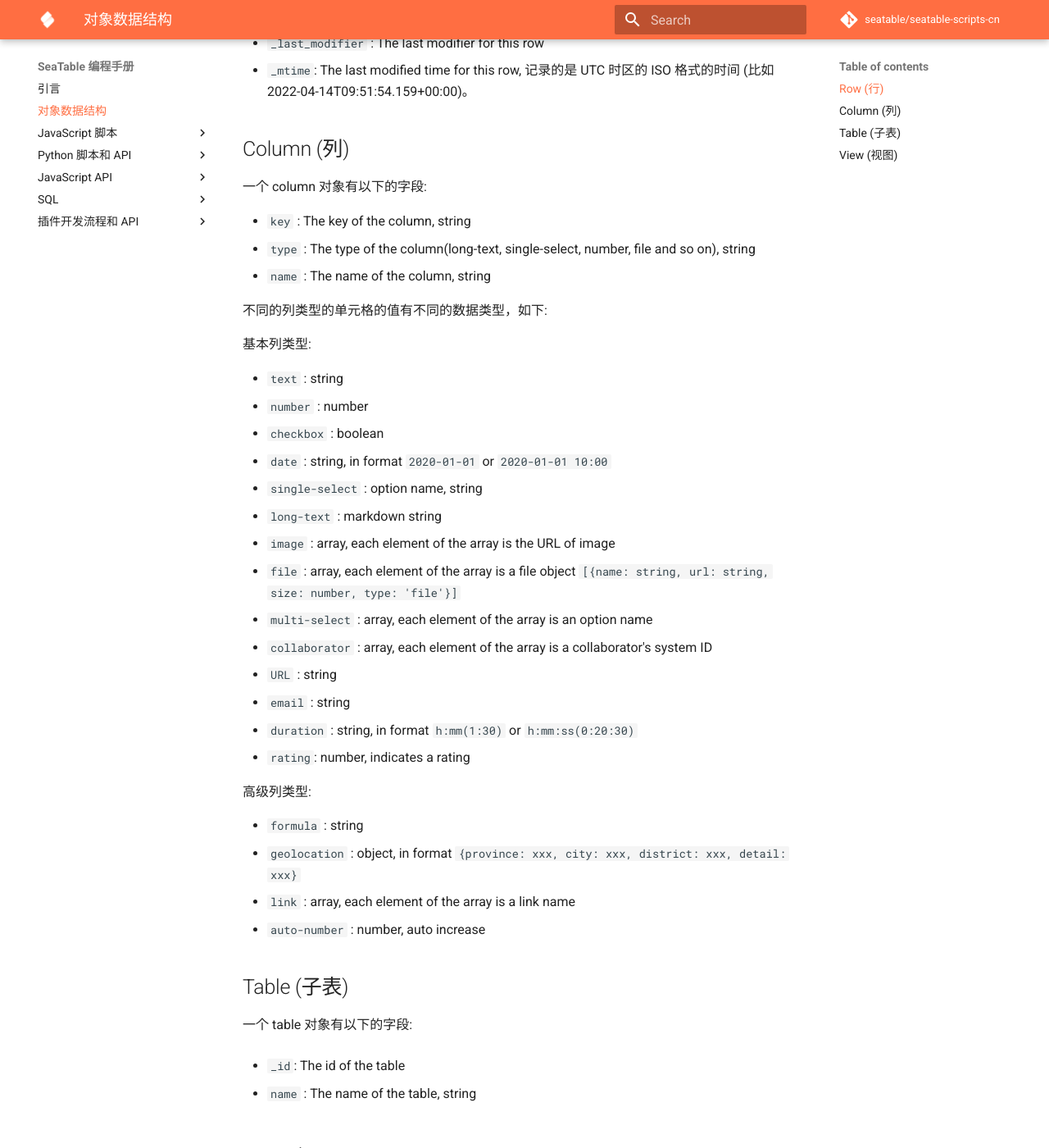
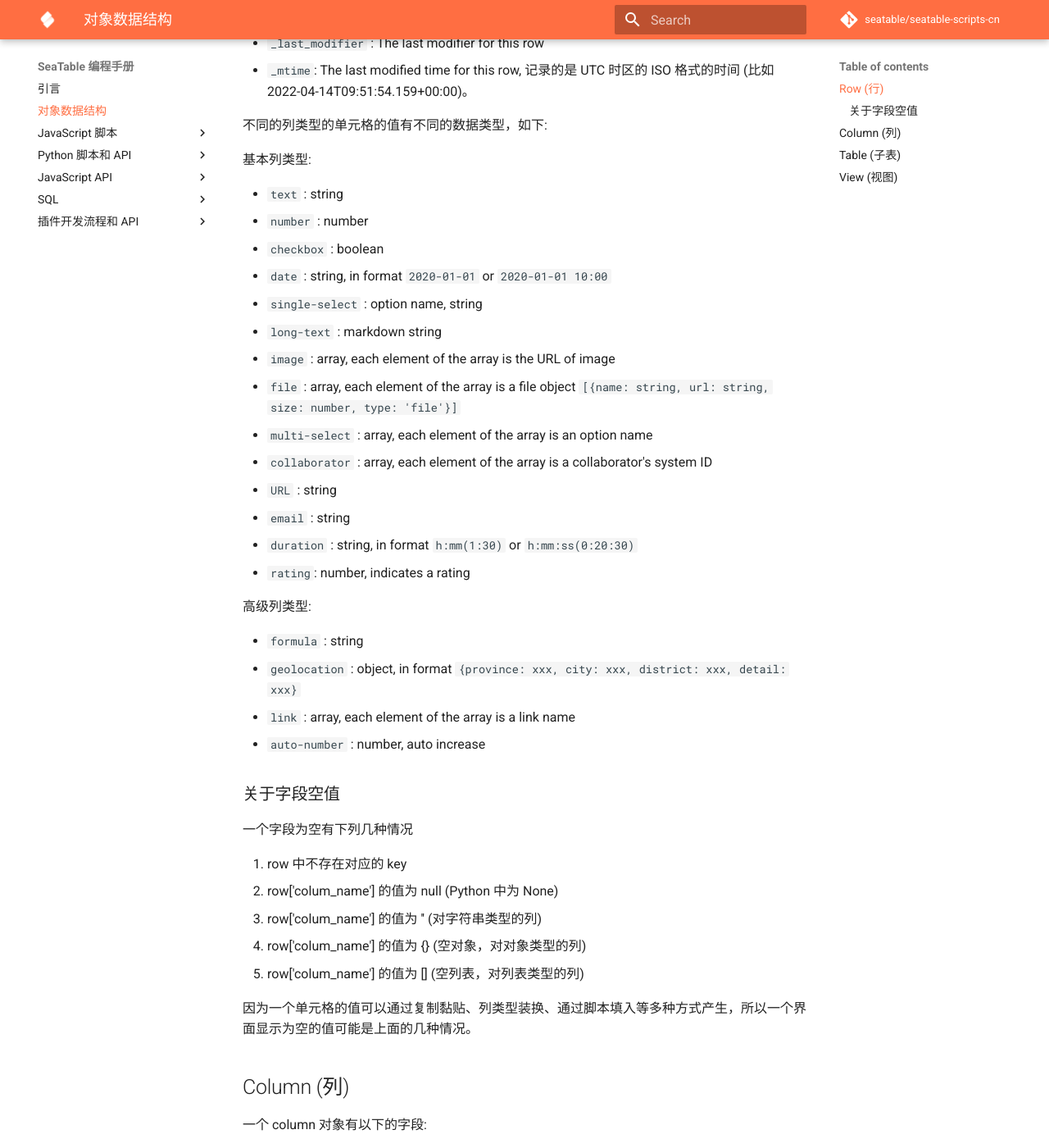
Before and after one commit to seatable/seatable-scripts-cn, an MkDocs documentation site: the page built from manual/data-structure.md, in a window 1280 px wide and 1400 px high, scrolled down 359 px. Shown: the whole window at 82% size. Built offline with MkDocs 1.6.1 and Material for MkDocs 9.7.7, drawn with Linux system fonts in a browser that asks for light colours; comment, search, counter and statistics services are not loaded; some of the changed text lies outside the part shown.

Commit message:
Update data-structure.md

```diff
--- a/manual/data-structure.md
+++ b/manual/data-structure.md
@@ -9,14 +9,6 @@ Row 是一个对象, 使用 `row['colum_name']` 可以访问特定列的内容.
 * `_ctime`: The create time for this row, 记录的是 UTC 时区的 ISO 格式的时间 (比如 2022-04-14T09:51:54.159+00:00)。
 * `_last_modifier` : The last modifier for this row
 * `_mtime`: The last modified time for this row, 记录的是 UTC 时区的 ISO 格式的时间 (比如 2022-04-14T09:51:54.159+00:00)。
-
-## Column (列)
-
-一个 column 对象有以下的字段:
-
-* `key` : The key of the column, string
-* `type` : The type of the column(long-text, single-select, number, file and so on), string
-* `name` : The name of the column, string
 
 不同的列类型的单元格的值有不同的数据类型，如下:
 
@@ -44,6 +36,27 @@ Row 是一个对象, 使用 `row['colum_name']` 可以访问特定列的内容.
 * `link` : array, each element of the array is a link name
 * `auto-number` : number, auto increase
 
+### 关于字段空值
+
+一个字段为空有下列几种情况
+
+1. row 中不存在对应的 key
+2. row['colum_name'] 的值为 null (Python 中为 None)
+3. row['colum_name'] 的值为 '' (对字符串类型的列)
+4. row['colum_name'] 的值为 {} (空对象，对对象类型的列)
+5. row['colum_name'] 的值为 [] (空列表，对列表类型的列)
+
+因为一个单元格的值可以通过复制黏贴、列类型装换、通过脚本填入等多种方式产生，所以一个界面显示为空的值可能是上面的几种情况。
+
+## Column (列)
+
+一个 column 对象有以下的字段:
+
+* `key` : The key of the column, string
+* `type` : The type of the column(long-text, single-select, number, file and so on), string
+* `name` : The name of the column, string
+
+
 ## Table (子表)
 
 一个 table 对象有以下的字段:
```
